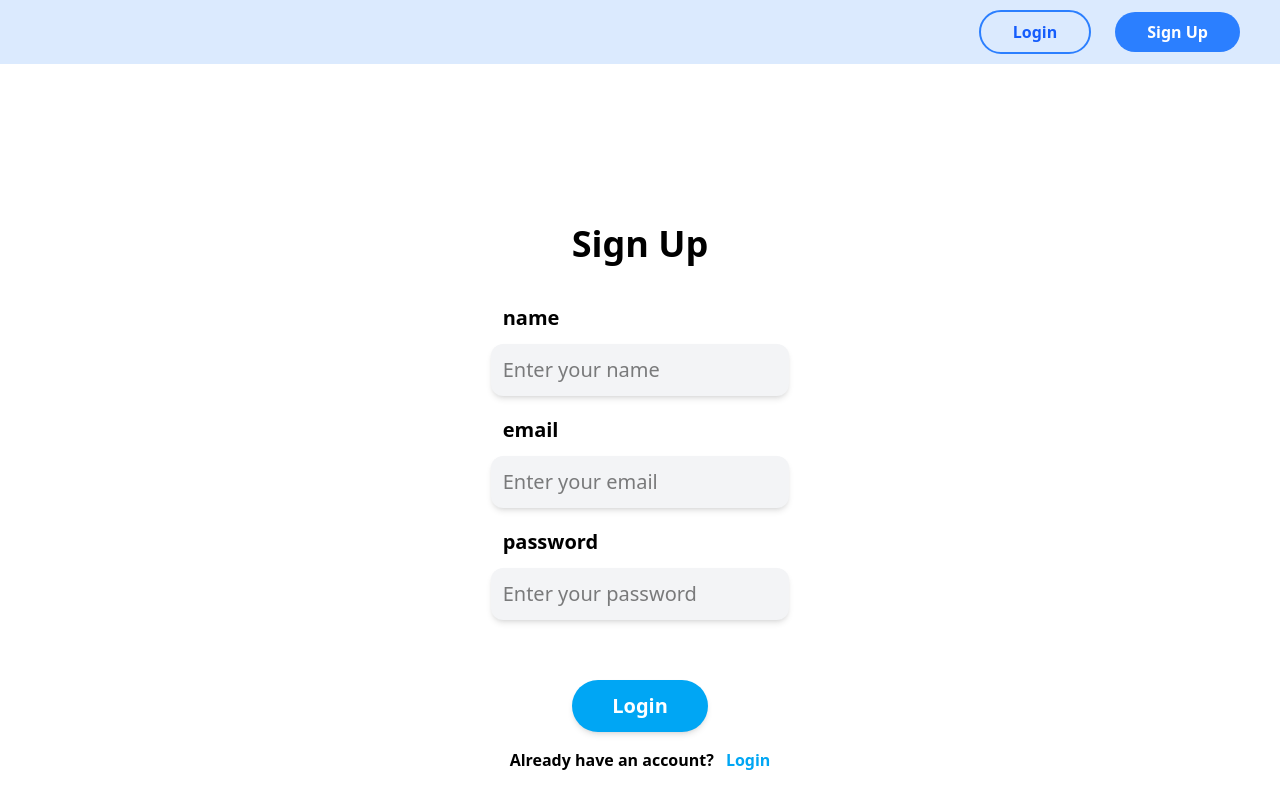
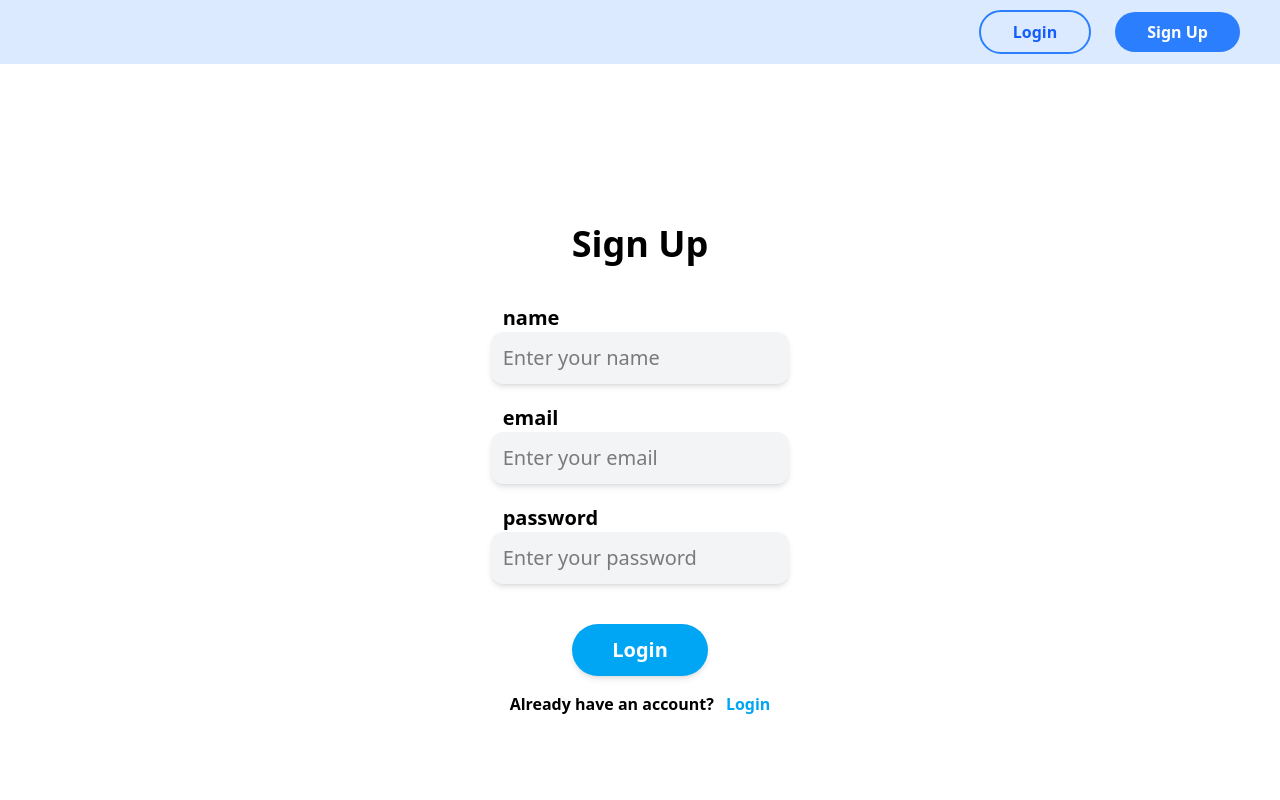
Before and after one commit to takanorishinagawa/teamdev_20, a Next.js app: page /auth/signup in a window 1280 px wide. Built offline with nearby package versions, Linux system fonts and the light colour scheme; no server answers.

Commit message:
FormInput margin変更_20250812_19-25

```diff
--- a/src/app/auth/signup/form/page.tsx
+++ b/src/app/auth/signup/form/page.tsx
@@ -40,8 +40,9 @@ export default function SignUpPage() {
   });
 
   const onSubmit = async (data: Schema) => {
-    try {
-    } catch {}
+    // try {
+    // } catch {}
+    console.log("OK:", data);
   };
 
   return (
@@ -49,9 +50,10 @@ export default function SignUpPage() {
       <main className="flex justify-center">
         <div className="w-1/3 text-center">
           <h1 className="mt-40 mb-10 text-4xl font-bold">Sign Up</h1>
-          <div className="mx-16 text-left">
           <form onSubmit={handleSubmit(onSubmit)}>
+            <div className="flex flex-col gap-5 mx-16 text-left">
               {/* ユーザー名 */}
+              <div className="flex flex-col gap-3">
                 <FormInput
                   label="name"
                   placeholder="Enter your name"
@@ -63,8 +65,10 @@ export default function SignUpPage() {
                     {errors.name.message}
                   </p>
                 )}
+              </div>
 
               {/* メールアドレス */}
+              <div className="flex flex-col gap-3">
                 <FormInput
                   label="email"
                   placeholder="Enter your email"
@@ -76,8 +80,10 @@ export default function SignUpPage() {
                     {errors.name.message}
                   </p>
                 )}
+              </div>
 
               {/* パスワード */}
+              <div className="flex flex-col gap-3">
                 <FormInput
                   label="password"
                   placeholder="Enter your password"
@@ -89,7 +95,7 @@ export default function SignUpPage() {
                     {errors.name.message}
                   </p>
                 )}
-            </form>
+              </div>
             </div>
 
             <div className="mt-10">
@@ -97,6 +103,7 @@ export default function SignUpPage() {
                 Login
               </Button>
             </div>
+          </form>
 
           <div className="mt-4 flex justify-center space-x-3 font-bold">
             <p className="">Already have an account?</p>
--- a/src/app/components/field/FormInput.tsx
+++ b/src/app/components/field/FormInput.tsx
@@ -14,7 +14,7 @@ const FormInput = ({ label, placeholder, type }: FormInputProps) => {
         id={label}
         name={label}
         type={type}
-        className="mt-3 mb-5 w-full rounded-xl bg-gray-100 py-3 pl-3 text-xl shadow-md focus:border-blue-500 focus:ring-2 focus:ring-blue-300 focus:outline-none"
+        className="w-full rounded-xl bg-gray-100 py-3 pl-3 text-xl shadow-md focus:border-blue-500 focus:ring-2 focus:ring-blue-300 focus:outline-none"
         placeholder={placeholder}
       />
     </div>
```
Lines whose indentation alone changed are shown as unchanged.
